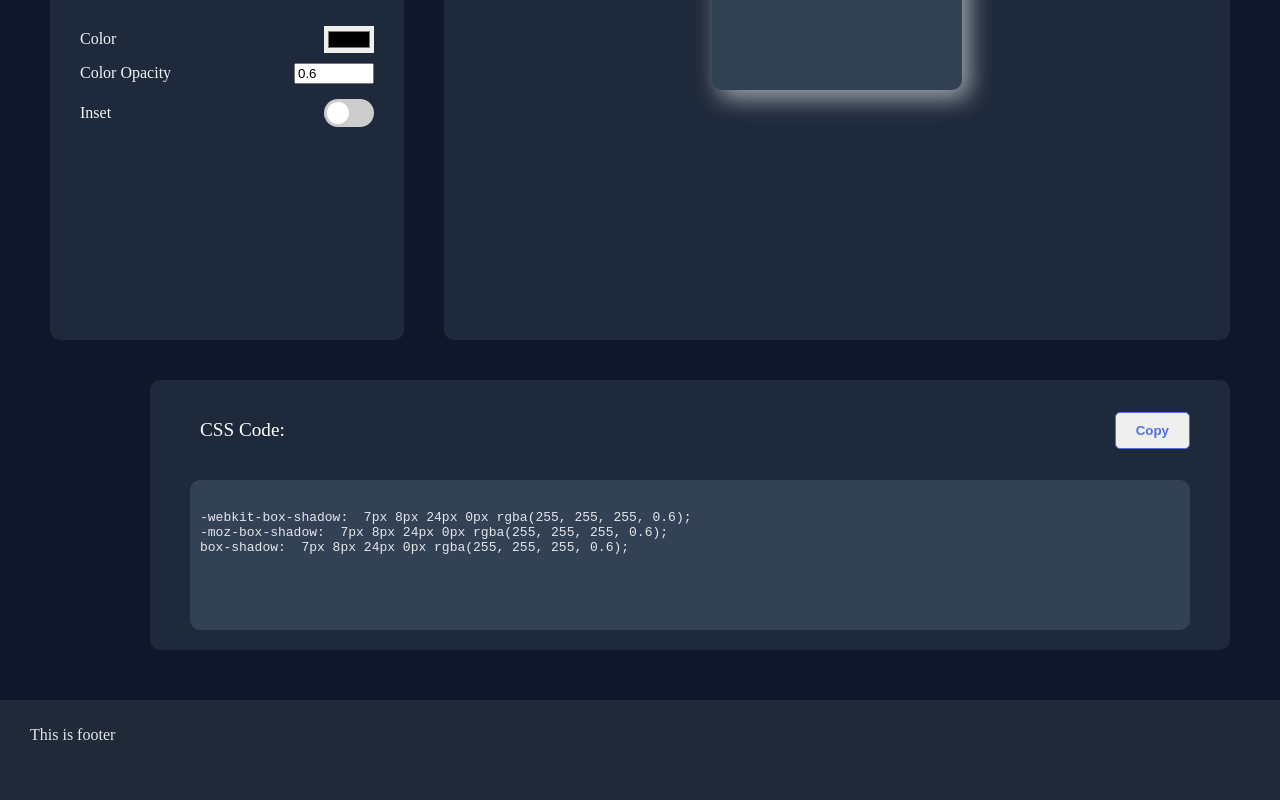
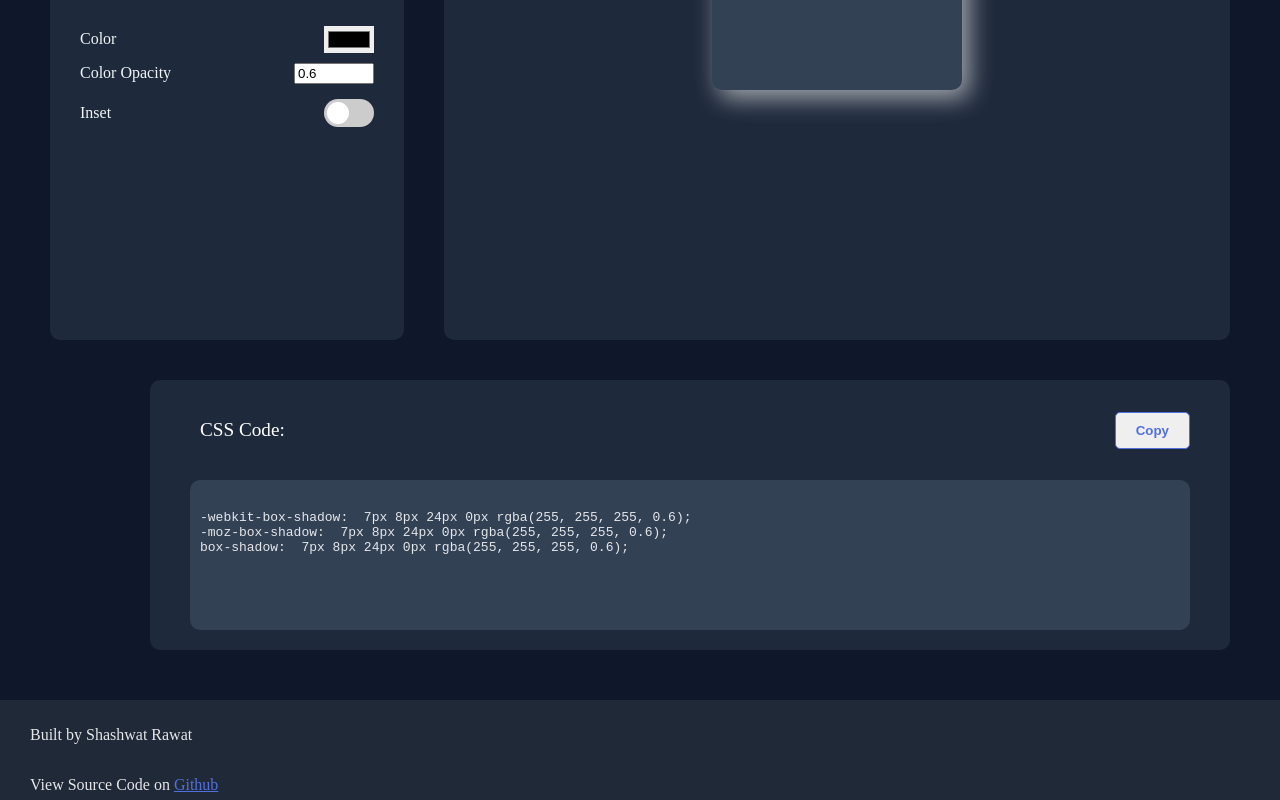
Before and after one commit to Shashwat64/CSS-Generator, a React (Vite) app: page / in a window 1280 px wide. Shown: the part 808-1608 px from the top of the page. Built offline with nearby package versions, Linux system fonts and the light colour scheme.

Commit message:
fix: update text in footer

```diff
--- a/src/Components/Footer.jsx
+++ b/src/Components/Footer.jsx
@@ -1,9 +1,12 @@
 export default function Footer(){
   return(
     <footer>
-
+      <p className="signture">
+        Built by Shashwat Rawat
+      </p>
       <p>
-        This is footer
+        View Source Code on
+        <a href="https://github.com/Shashwat64/CSS-Generator" target="_blank">Github</a>
       </p>
     </footer>
   )
--- a/src/index.css
+++ b/src/index.css
@@ -1,72 +1,3 @@
-/* :root {
-  font-family: system-ui, Avenir, Helvetica, Arial, sans-serif;
-  line-height: 1.5;
-  font-weight: 400;
-
-  color-scheme: light dark;
-  color: rgba(255, 255, 255, 0.87);
-  background-color: #242424;
-
-  font-synthesis: none;
-  text-rendering: optimizeLegibility;
-  -webkit-font-smoothing: antialiased;
-  -moz-osx-font-smoothing: grayscale;
-}
-
-a {
-  font-weight: 500;
-  color: #646cff;
-  text-decoration: inherit;
-}
-a:hover {
-  color: #535bf2;
-}
-
-body {
-  margin: 0;
-  display: flex;
-  place-items: center;
-  min-width: 320px;
-  min-height: 100vh;
-}
-
-h1 {
-  font-size: 3.2em;
-  line-height: 1.1;
-}
-
-button {
-  border-radius: 8px;
-  border: 1px solid transparent;
-  padding: 0.6em 1.2em;
-  font-size: 1em;
-  font-weight: 500;
-  font-family: inherit;
-  background-color: #1a1a1a;
-  cursor: pointer;
-  transition: border-color 0.25s;
-}
-button:hover {
-  border-color: #646cff;
-}
-button:focus,
-button:focus-visible {
-  outline: 4px auto -webkit-focus-ring-color;
-}
-
-@media (prefers-color-scheme: light) {
-  :root {
-    color: #213547;
-    background-color: #ffffff;
-  }
-  a:hover {
-    color: #747bff;
-  }
-  button {
-    background-color: #f9f9f9;
-  }
-} */
-
 *, *::after, *::before{
   box-sizing: border-box;
 }
@@ -156,7 +87,6 @@ button:active{
 
 .main-ui{
   margin: 0;
-  /* padding: 10px 30px; */
   display: flex;
   flex-grow: 1;
   height: 750px;
@@ -172,13 +102,6 @@ legend{
   float: left;
   margin: 15px 0;
 }
-
-/* input[type=number].num-input{
-  width: 60px;
-  padding: 6px;
-  font-size: 14px;
-  float: right;
-} */
 
 .control {
   display: flex;
@@ -202,12 +125,6 @@ legend{
   width: 100%;
 }
 
-
-/* .user-input-section input{
-  width: 100%;
-  margin: 10px 0;
-} */
-
 .user-input-section{
   background-color: rgb(232, 230, 230);
   background-color: #1E293B;
@@ -216,7 +133,6 @@ legend{
   border-radius: 10px;
   display: flex;
   flex-direction: column;
-  /* align-items: center; */
   padding: 30px;
   color: #F1F5F9;
   min-width: 30%;
@@ -233,12 +149,6 @@ legend{
 
 }
 
-/* .toggle-wrapper,
-.toggle-wrapper * {
-  user-select: none;
-} */
-
-/* The switch container */
 .switch-ui {
   position: relative;
   width: 50px;
@@ -246,14 +156,12 @@ legend{
   flex-shrink: 0;
 }
 
-/* Hide checkbox */
 .switch-ui input {
   opacity: 0;
   width: 0;
   height: 0;
 }
 
-/* Track */
 .slider {
   position: absolute;
   inset: 0;
@@ -262,7 +170,6 @@ legend{
   transition: 0.3s;
 }
 
-/* Circle */
 .slider::before {
   content: "";
   position: absolute;
@@ -275,7 +182,6 @@ legend{
   transition: 0.3s;
 }
 
-/* Checked styles */
 .switch-ui input:checked + .slider {
   background: rgb(2,117,255);
 }
@@ -287,7 +193,6 @@ legend{
 input[type="color"]{
   border: none;
 }
-
 
 .flexbox-containers{
   display: flex;
@@ -310,16 +215,12 @@ input[type="color"]{
   gap: 20px;
 }
 
-
-
-
 .output-section{
   background-color: rgb(232, 230, 230);
   background-color: #1E293B;
   height: 100%;
   flex-grow: 1;
   border-radius: 10px;
-  /* width: 60%; */
   display: flex;
   align-items: center;
   justify-content: center;
@@ -333,7 +234,6 @@ input[type="color"]{
   flex-grow: 1;
   padding: 50px;
   border-radius: 10px;
-  /* width: 60%; */
 
 }
 .output-div{
@@ -354,7 +254,6 @@ input[type="color"]{
   border: 1px dashed #5270dd;
   height: 90%;
   padding: 50px;
-  /* display: flex; */
   gap: 10px;
 }
 
@@ -372,9 +271,6 @@ input[type="color"]{
 .long-flex-elem{
     height: 150px;
 }
-
-
-
 
 .css-code-section{
   margin: 0 0 0 auto;
@@ -422,7 +318,6 @@ input[type="color"]{
 
 footer{
   display: flex;
-  /* align-items: center; */
   margin: 0px;
   padding: 10px 30px;
   background-color: #172554;
@@ -430,5 +325,11 @@ footer{
   background-color: #020617;
   background-color: #1f2937;
   height: 100px;
+  flex-direction: column;
+  color: #e5e7eb;
+}
 
+a{
+  color: #5270dd;
+  margin-left: 4px;
 }
```
